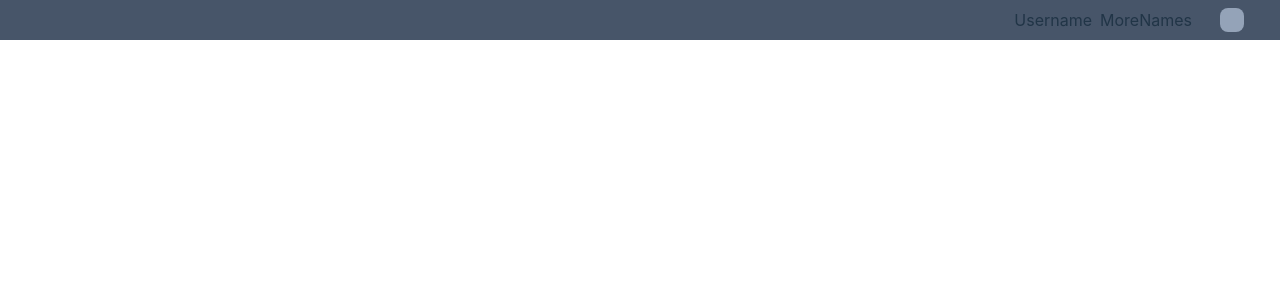
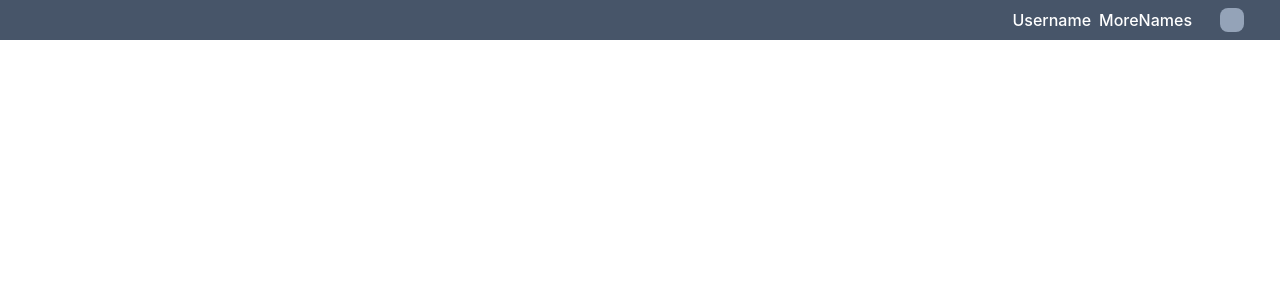
Before and after one commit to Apirak19/my-time-with-vite, a React (Vite) app in the folder frontend/: page / in a window 1280 px wide. Shown: the top 300 px of the page. Built offline with nearby package versions, Linux system fonts and the light colour scheme.

Commit message:
feat: add link to the TopMenu name

```diff
--- a/frontend/src/components/TopMenu.tsx
+++ b/frontend/src/components/TopMenu.tsx
@@ -3,8 +3,10 @@ import MenuButton from "./MenuButton";
 const TopMenu = () => {
   return (
     <div className="flex justify-end items-center relative h-10 p-4 bg-slate-600 gap-2">
-      <h4>Username</h4>
-      <h4>MoreNames</h4>
+      <a className="flex gap-2 text-white" href="/profile">
+        <h4>Username</h4>
+        <h4>MoreNames</h4>
+      </a>
       <MenuButton />
     </div>
   );
```
